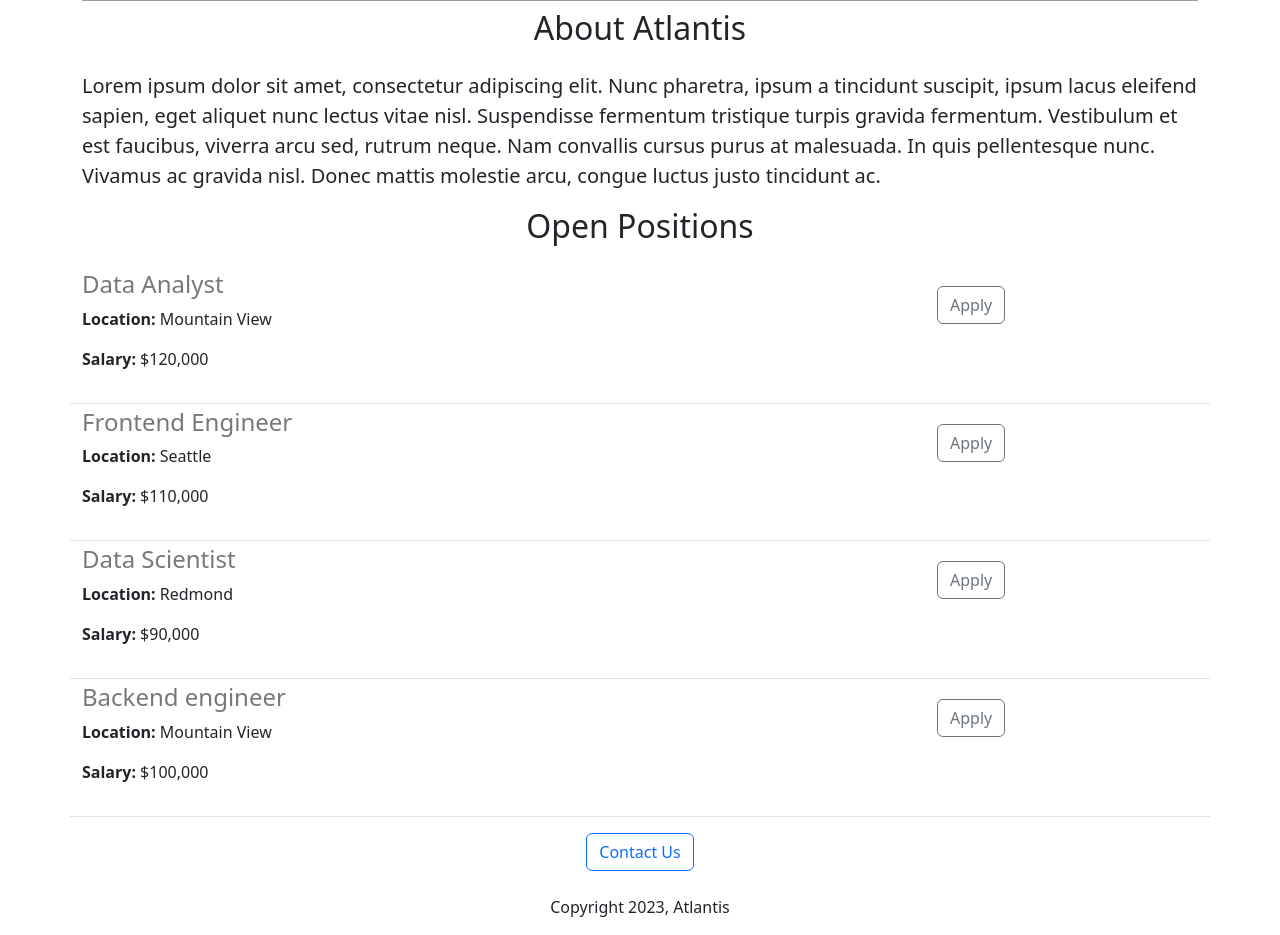
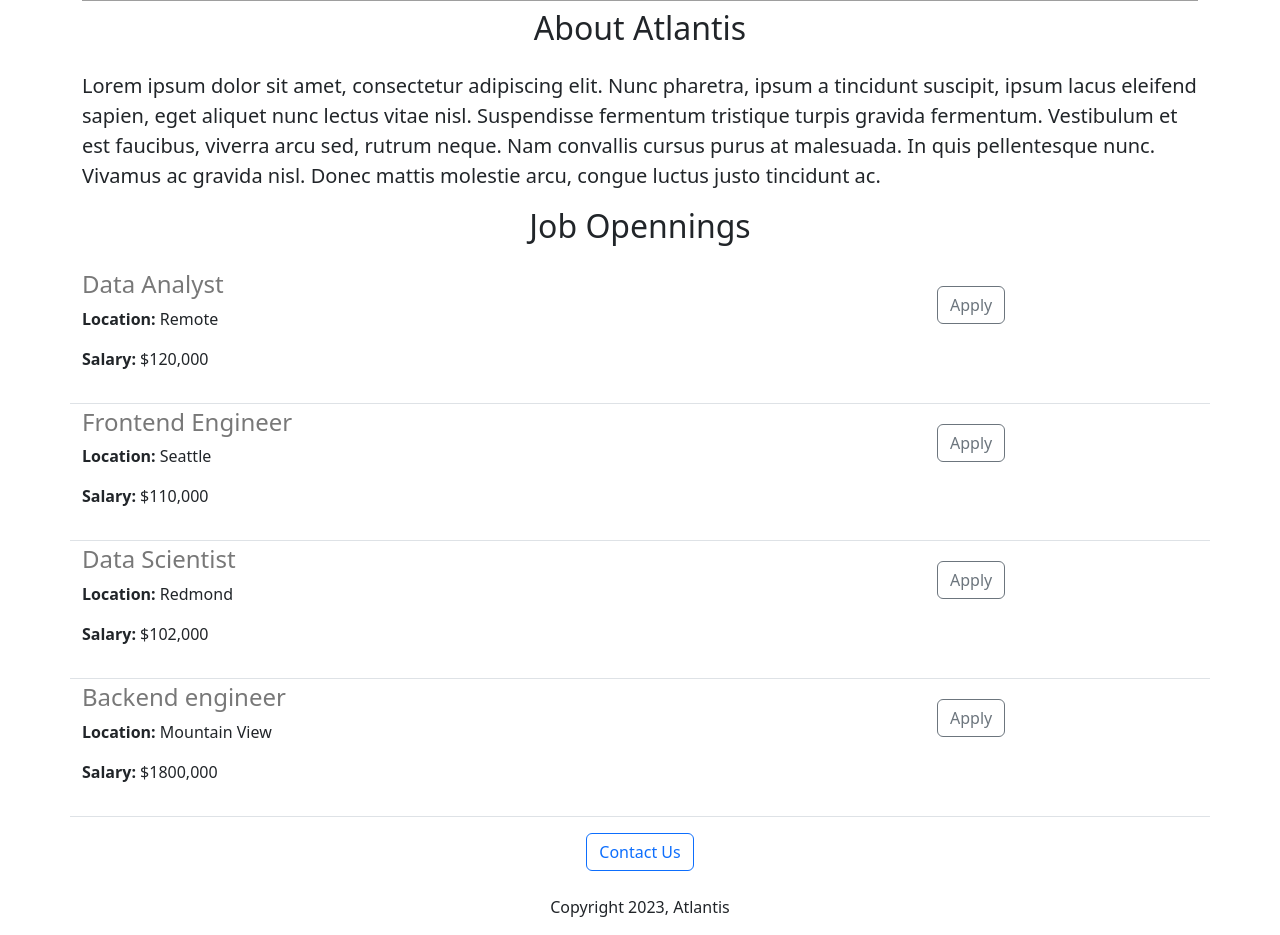
Before and after one commit to rootmecheo/atlantis_website, a Flask app: page / in a window 1280 px wide. Shown: the part 439-1374 px from the top of the page. Run offline with Flask 3, Linux system fonts and the light colour scheme; grey boxes are pictures that could not be loaded.

Commit message:
made some changes

```diff
--- a/app.py
+++ b/app.py
@@ -7,7 +7,7 @@ JOBS=[
 "id":1 ,
 "title": "Data Analyst",
 "company": "Google",
-"location": "Mountain View",
+"location": "Remote",
 "salary": "$120,000"
 
 },
@@ -23,14 +23,14 @@ JOBS=[
   "title": "Data Scientist",
   "company": "Microsoft",
   "location": "Redmond",
-  "salary": "$90,000"
+  "salary": "$102,000"
 },
   {
     "id":4,
     "title": "Backend engineer",
     "company": "safaricom",
     "location": "Mountain View",
-    "salary": "$100,000"
+    "salary": "$1800,000"
 }
 ]
 
--- a/templates/home.html
+++ b/templates/home.html
@@ -21,7 +21,7 @@
       <p class="lead">
         Lorem ipsum dolor sit amet, consectetur adipiscing elit. Nunc pharetra, ipsum a tincidunt suscipit, ipsum lacus eleifend sapien, eget aliquet nunc lectus vitae nisl. Suspendisse fermentum tristique turpis gravida fermentum. Vestibulum et est faucibus, viverra arcu sed, rutrum neque. Nam convallis cursus purus at malesuada. In quis pellentesque nunc. Vivamus ac gravida nisl. Donec mattis molestie arcu, congue luctus justo tincidunt ac.
       </p>
-      <h2 class="text-center mt-2 mb-4">Open Positions</h2>
+      <h2 class="text-center mt-2 mb-4">Job Opennings</h2>
       <div>
         {% for job in jobs %}
           {% include 'jobitem.html' %}
```
